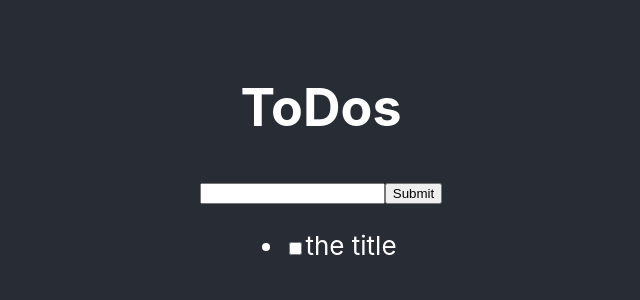
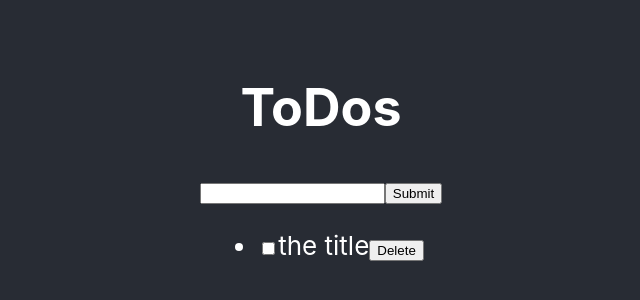
Before and after one commit to ahangarha/MV-React-ToDo, a React (Create React App) app: page / in a window 1280 px wide. Shown: the part 236-536 px from the top of the page, without its empty margins (319-959 px from the left). Built offline with nearby package versions, Linux system fonts and the light colour scheme.

Commit message:
add delete todo feature

```diff
--- a/src/App.js
+++ b/src/App.js
@@ -17,6 +17,10 @@ function App() {
     }));
   }
 
+  const deleteTodo = (index) => {
+    setTodos(todos.filter((todo) => todo.index !== index));
+  }
+
   return (
     <div className="App">
       <header className="App-header">
@@ -26,7 +30,7 @@ function App() {
           <input type="submit"></input>
         </form>
         <ul>
-          <TodoItems todos={todos} toggleCompletion={toggleCompletion} />
+          <TodoItems todos={todos} toggleCompletion={toggleCompletion} deleteTodo={deleteTodo} />
         </ul>
       </header>
     </div>
--- a/src/components/TodoItem.js
+++ b/src/components/TodoItem.js
@@ -1,13 +1,16 @@
 import React from 'react'
 import PropTypes from 'prop-types'
 
-function TodoItem({todo, toggleCompletion}) {
+function TodoItem({todo, toggleCompletion, deleteTodo}) {
   return (
     <li>
       <label>
         <input type="checkbox" checked={todo.completed} onChange={() => toggleCompletion(todo.index)} />
         {todo.title}
       </label>
+      <button type="button" className='btn' onClick={()=>deleteTodo(todo.index)}>
+      Delete
+      </button>
     </li>
   )
 }
--- a/src/components/TodoItems.js
+++ b/src/components/TodoItems.js
@@ -2,12 +2,17 @@ import React from 'react'
 import PropTypes from 'prop-types'
 import TodoItem from './TodoItem'
 
-function TodoItems({todos, toggleCompletion}) {
+function TodoItems({todos, toggleCompletion, deleteTodo}) {
   return (
     <>
-    {
-      todos.map((todo) => <TodoItem todo={todo} key={todo} toggleCompletion={toggleCompletion} />)
-    }
+      {
+        todos.map((todo) => <TodoItem
+          todo={todo}
+          key={todo}
+          toggleCompletion={toggleCompletion}
+          deleteTodo={deleteTodo}
+        />)
+      }
     </>
   )
 }
```
